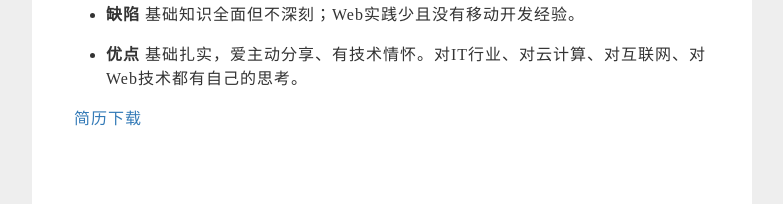
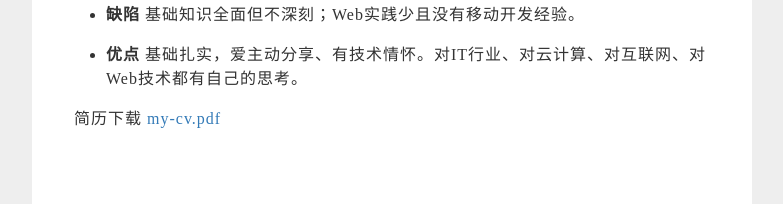
Before and after one commit to wangxiaokuai/blog, a Jekyll site: the page built from _posts/2016-04-19-my-cv.md, in a window 1280 px wide and 900 px high, scrolled down 1951 px. Shown: the part 693-897 px from the top of the window, without its empty margins (248-1031 px from the left). Built offline with Jekyll 4.4.1, drawn with Linux system fonts in a browser that asks for light colours.

Commit message:
修修改改

```diff
--- a/_posts/2016-04-19-my-cv.md
+++ b/_posts/2016-04-19-my-cv.md
@@ -55,4 +55,4 @@ Web以外的技术：
 * **缺陷** 基础知识全面但不深刻；Web实践少且没有移动开发经验。
 * **优点** 基础扎实，爱主动分享、有技术情怀。对IT行业、对云计算、对互联网、对Web技术都有自己的思考。
 
-<a href="/download/my-cv.pdf">简历下载</a>
+简历下载  <a href="/download/my-cv.pdf">my-cv.pdf</a>
```
